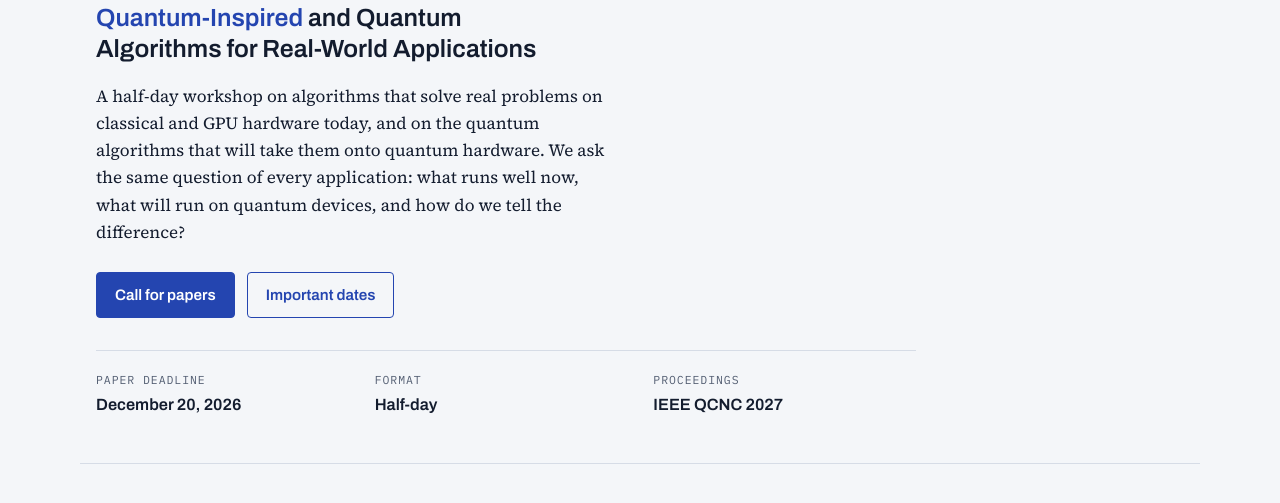
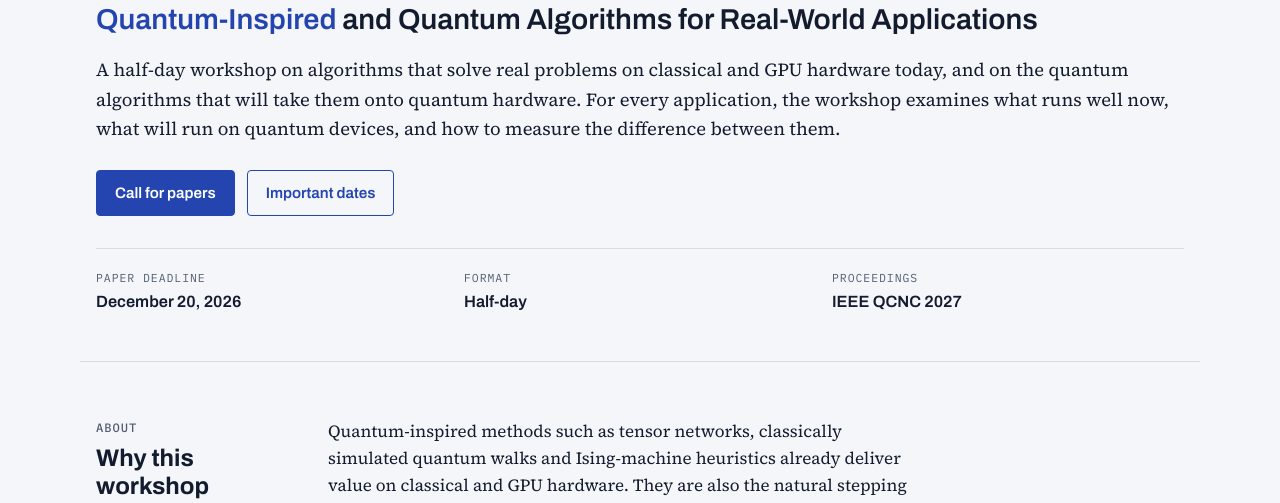
Before and after one commit to qiqa-workshop/qiqa-workshop.github.io, a plain HTML site: page index.html in a window 1280 px wide. Shown: the part 284-787 px from the top of the page. Drawn offline with Linux system fonts and the light colour scheme.

Commit message:
Add files via upload

```diff
--- a/index.html
+++ b/index.html
@@ -1,7 +1,13 @@
-<!doctype html><html><head><meta charset=utf8><meta name=viewport content="width=device-width,initial-scale=1,viewport-fit=cover"><style>:root{color-scheme:light;box-sizing:border-box;padding-top:env(safe-area-inset-top,0px);padding-bottom:env(safe-area-inset-bottom,0px)}html{scroll-padding-top:env(safe-area-inset-top,0px)}body{margin:0;padding:0;font:14px -apple-system,BlinkMacSystemFont,sans-serif;background:#fff;color:#000}img{max-width:100%}[hidden]:not([hidden=until-found i]){display:none!important}</style></head><body>
-
+<!doctype html>
+<html lang="en">
+<head>
+<meta charset="utf-8">
+<meta name="viewport" content="width=device-width, initial-scale=1, viewport-fit=cover">
 <title>QIQA 2027</title>
-<meta name="claude:viewport-fit-sides" content="cover">
+<meta property="og:title" content="QIQA 2027 · Workshop at IEEE QCNC 2027">
+<meta property="og:description" content="QIQA: Quantum-Inspired and Quantum Algorithms for Real-World Applications. A half-day workshop at IEEE QCNC 2027, Hokkaido, Japan, March 22–26, 2027.">
+<meta property="og:type" content="website">
+<style>html,body{margin:0;padding:0}img{max-width:100%}</style>
 <meta name="description" content="QIQA: Quantum-Inspired and Quantum Algorithms for Real-World Applications. A half-day workshop at IEEE QCNC 2027, Hokkaido, Japan, March 22–26, 2027.">
 <link rel="preconnect" href="https://fonts.googleapis.com">
 <link rel="preconnect" href="https://fonts.gstatic.com" crossorigin>
@@ -84,18 +90,18 @@ a:hover { text-decoration-thickness: 2px; }
   display: grid; grid-template-columns: minmax(0, 1fr);
   gap: 48px; padding-block: 56px 48px;
 }
-.hero-text { min-width: 0; max-width: 820px; }
+.hero-text { min-width: 0; }
 h1 {
   margin: 14px 0 0; font-family: var(--font-display); font-weight: 800; font-stretch: 125%;
   font-size: clamp(4.2rem, 12vw, 8rem); line-height: 0.9; letter-spacing: -0.01em; color: var(--ink);
 }
 .qi { color: var(--accent); }
 .fullname {
-  margin: 18px 0 0; max-width: 40ch; text-wrap: balance;
+  margin: 18px 0 0; text-wrap: balance;
   font-family: var(--font-display); font-weight: 600; font-stretch: 100%;
-  font-size: clamp(1.25rem, 2.3vw, 1.55rem); line-height: 1.25;
+  font-size: clamp(1.3rem, 2.25vw, 1.8rem); line-height: 1.2;
 }
-.lead { margin: 18px 0 0; max-width: 58ch; }
+.lead { margin: 18px 0 0; font-size: 1.15rem; line-height: 1.6; }
 .actions { display: flex; flex-wrap: wrap; gap: 12px; margin-top: 26px; }
 .btn {
   font-family: var(--font-display); font-weight: 600; font-size: 0.95rem;
@@ -220,7 +226,8 @@ footer { border-top: 1px solid var(--line); }
   .program li { grid-template-columns: minmax(0, 1fr); }
 }
 </style>
-
+</head>
+<body>
 <header class="top">
   <div class="wrap top-inner">
     <a class="mark" href="#top"><span class="qi">QI</span>QA 2027<small>@ IEEE QCNC</small></a>
@@ -241,7 +248,7 @@ footer { border-top: 1px solid var(--line); }
       <span class="eyebrow">Workshop at IEEE QCNC 2027 · Hokkaido, Japan · March 22–26, 2027</span>
       <h1 id="title"><span class="qi">QI</span>QA</h1>
       <p class="fullname"><span class="qi">Quantum-Inspired</span> and Quantum Algorithms for Real-World Applications</p>
-      <p class="lead">A half-day workshop on algorithms that solve real problems on classical and GPU hardware today, and on the quantum algorithms that will take them onto quantum hardware. We ask the same question of every application: what runs well now, what will run on quantum devices, and how do we tell the difference?</p>
+      <p class="lead">A half-day workshop on algorithms that solve real problems on classical and GPU hardware today, and on the quantum algorithms that will take them onto quantum hardware. For every application, the workshop examines what runs well now, what will run on quantum devices, and how to measure the difference between them.</p>
       <div class="actions">
         <a class="btn btn-primary" href="#topics">Call for papers</a>
         <a class="btn btn-ghost" href="#dates">Important dates</a>
@@ -453,6 +460,5 @@ footer { border-top: 1px solid var(--line); }
   });
 })();
 </script>
-
-
-</body></html>
+</body>
+</html>
```
